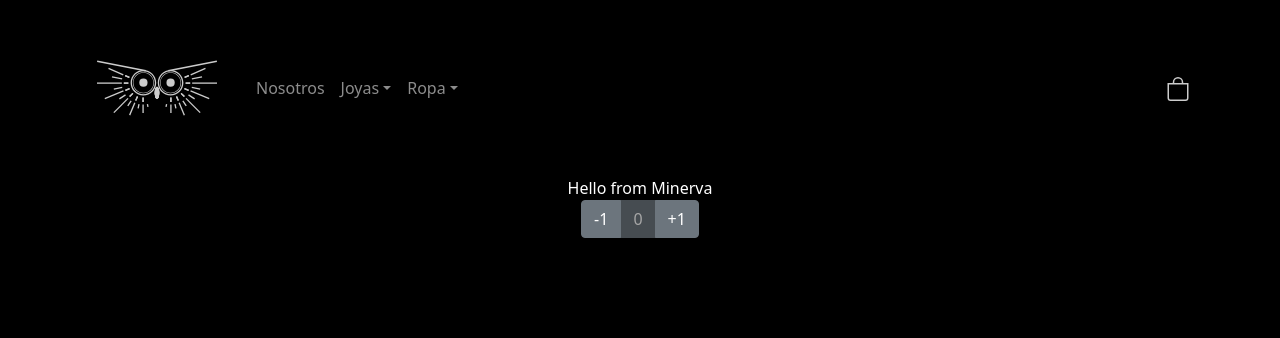
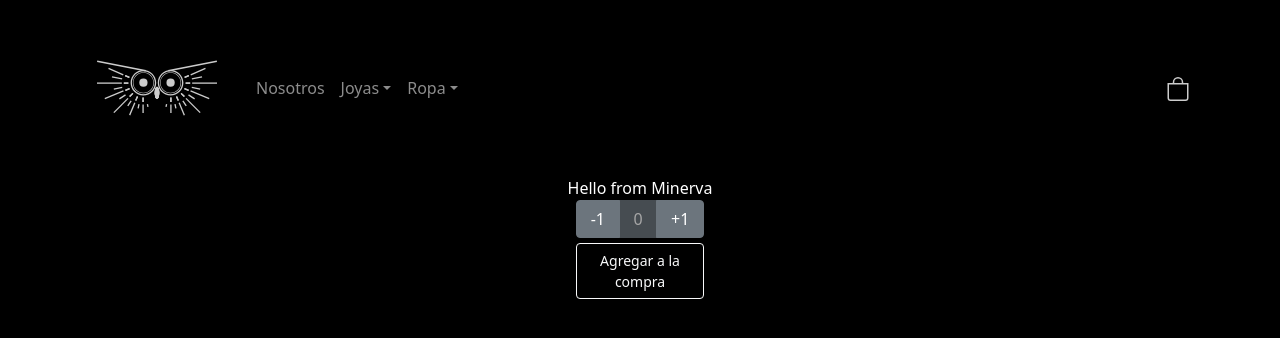
Before and after one commit to AndresEcheverriadev/Minerva-App, a React (Create React App) app in the folder minerva-app/: page / in a window 1280 px wide. Shown: the top 338 px of the page. Built offline with nearby package versions, Linux system fonts and the light colour scheme.

Commit message:
botones qtty ok

```diff
--- /dev/null
+++ b/minerva-app/src/Components/ItemCount/ItemCount.css
@@ -0,0 +1,18 @@
+.itemCountContainer {
+    display: flex;
+    flex-direction: column;
+    align-items: center;
+    justify-content: center;
+    gap: 5px;
+    width: 10%;
+}
+
+.btnAddOn {
+font-size: 14px;
+width: 100%;
+}
+
+.btnQuantity {
+font-size: 14px;
+width: 100%;
+}
--- a/minerva-app/src/Components/ItemCount/Itemcount.js
+++ b/minerva-app/src/Components/ItemCount/Itemcount.js
@@ -1,17 +1,37 @@
-import React from 'react'
-import ButtonGroup from 'react-bootstrap/ButtonGroup'
-import Button from 'react-bootstrap/Button'
+import React,{useState} from 'react';
+import './ItemCount.css';
+import ButtonGroup from 'react-bootstrap/ButtonGroup';
+import Button from 'react-bootstrap/Button';
+export default function Itemcount() {
+const [count, setCount] = useState(0);
+const stock = useState(11);
 
-function Itemcount() {
+const handlerCountPlus = () => {
+  if (count < stock[0]) {
+    setCount(count+1);
+  }
+  else {
+    alert(`Lo sentimos solo nos quedan ${stock[0]}`)
+  }
+};
+
+const handlerCountMinus = () => {
+  if(count > 0) {
+    setCount(count-1);
+  }
+};
+
+
   return (
-    <div><ButtonGroup aria-label="Basic example">
-    <Button variant="secondary">-1</Button>
-    <Button variant="secondary" disabled>0</Button>
-    <Button variant="secondary">+1</Button>
-  </ButtonGroup></div>
+    <div className='itemCountContainer'>
+      <ButtonGroup aria-label="Basic example" className='btnQuantity'>
+        <Button variant="secondary" onClick={() => handlerCountMinus()}>-1</Button>
+        <Button variant="secondary" disabled>{count}</Button>
+        <Button variant="secondary" onClick={() => handlerCountPlus()}>+1</Button>
+    </ButtonGroup>
+    <Button variant="outline-light" className='btnAddOn'>Agregar a la compra</Button>
+  </div>
 
 
   )
 }
-
-export default Itemcount
--- a/minerva-app/src/Containers/ItemListContainer.css
+++ b/minerva-app/src/Containers/ItemListContainer.css
@@ -1,3 +1,7 @@
 .itemListContainer {
 color: #ffff;
+display: flex;
+flex-direction: column;
+align-items: center;
+justify-content: center;
 }
```
